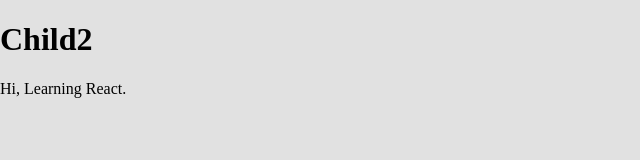
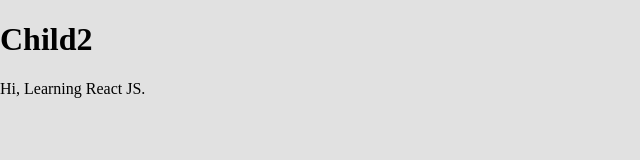
Before and after one commit to Thivakaran-R/React-Project, a React (Vite) app: page /propsdrilling in a window 1280 px wide. Shown: the top 160 px of the page, without its empty margins (0-640 px from the left). Built offline with nearby package versions, Linux system fonts and the light colour scheme.

Commit message:
new update

```diff
--- a/src/Components/Propsdrilling/Propsdrilling.jsx
+++ b/src/Components/Propsdrilling/Propsdrilling.jsx
@@ -2,7 +2,7 @@
 import Child1 from './Child1'
 
 const Propsdrilling = () => {
-    const text= "Hi, Learning React."
+    const text= "Hi, Learning React JS."
   return (
     <div>
         <Child1 text={text}/>
```
